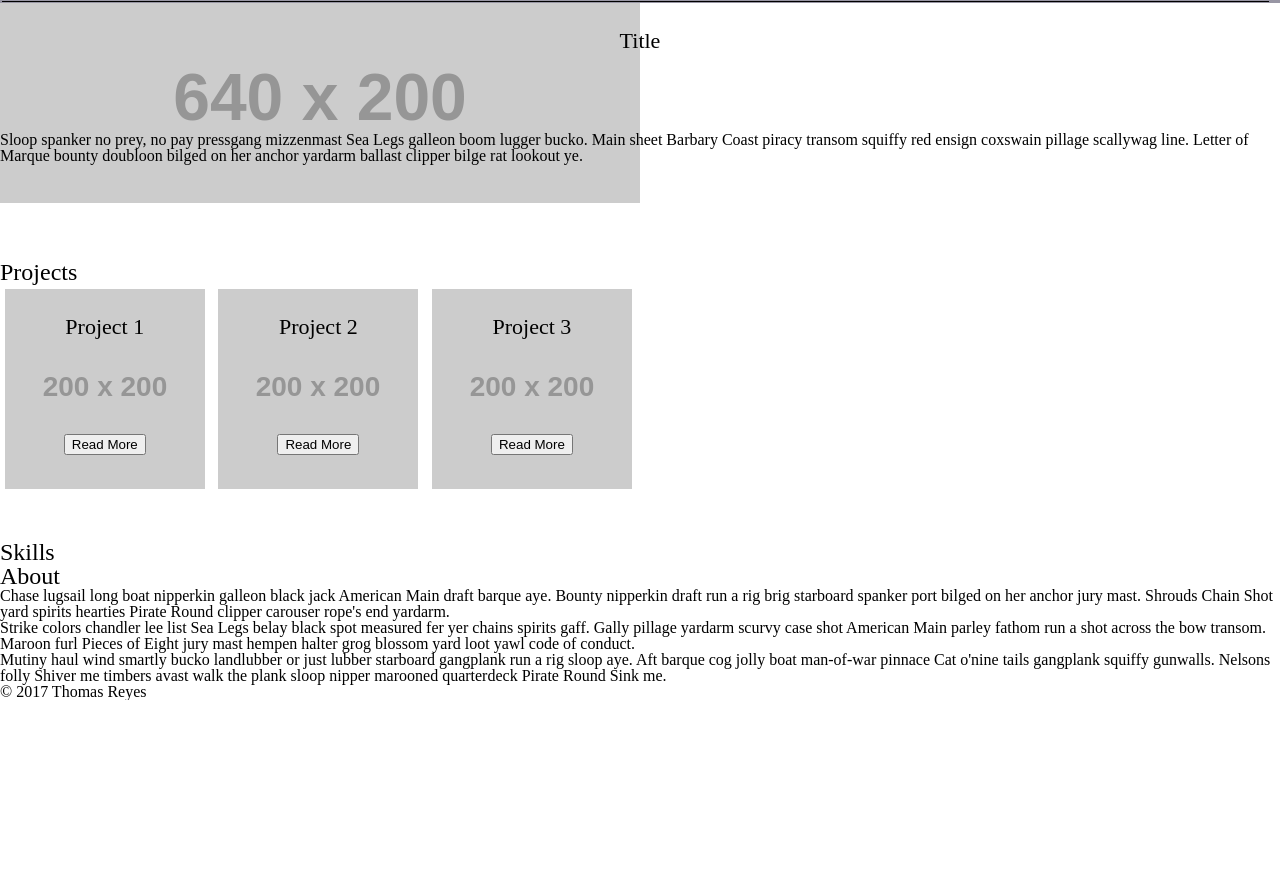
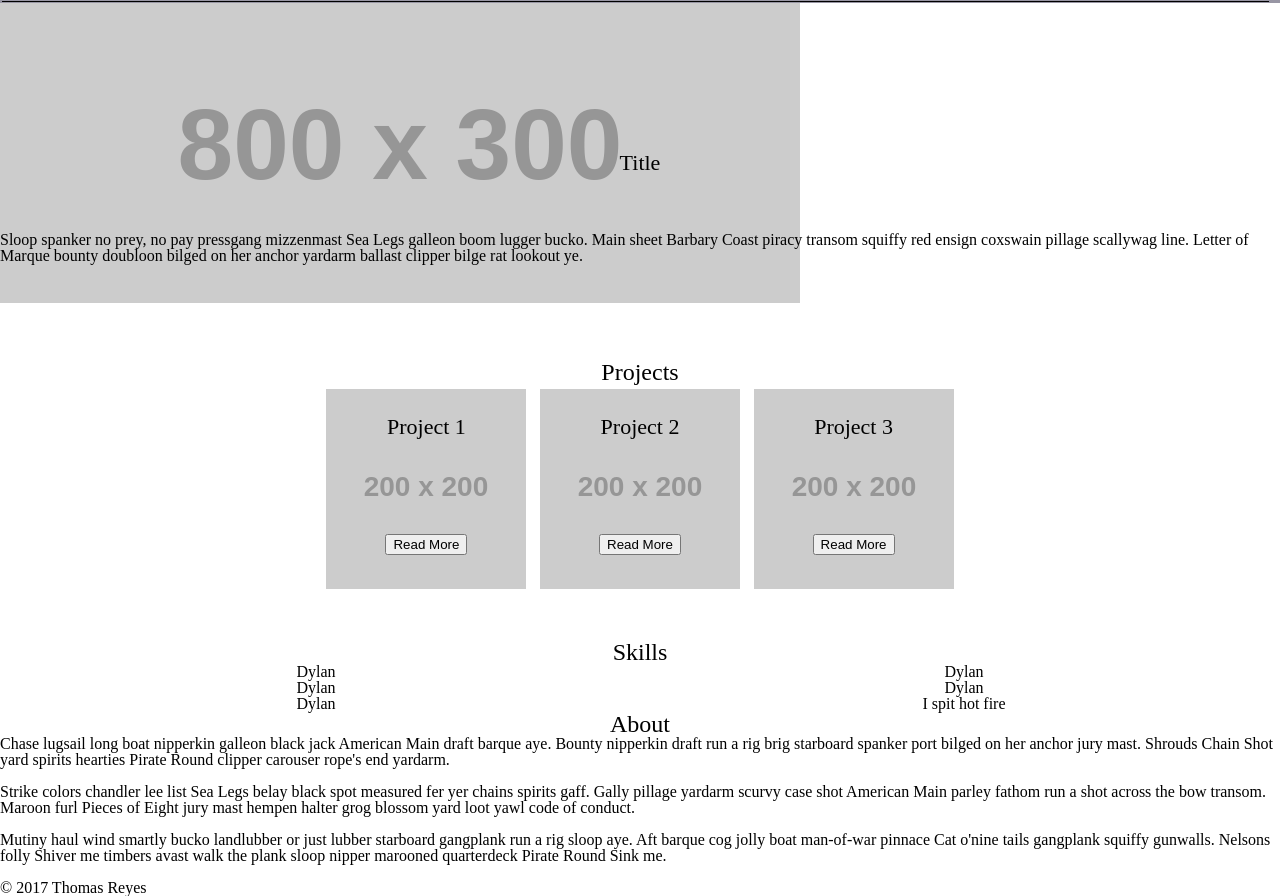
Before and after one commit to Trey64/portfolio, a plain HTML site: page index.html in a window 1280 px wide. Shown: the part 250-1146 px from the top of the page. Before the commit the page ends 950 px from the top, so only its background shows below. Drawn offline with Linux system fonts and the light colour scheme; placeholder pictures from the web are drawn by us.

```diff
--- a/index.html
+++ b/index.html
@@ -26,7 +26,7 @@
 
   <main>
     <section id="carousel">
-      <img class="hero-image" src="http://via.placeholder.com/640x200" />
+      <img class="hero-image" src="http://via.placeholder.com/800x300" />
       <h3 class="hero-title">Title</h3>
       <p class="hero-description">Sloop spanker no prey, no pay pressgang mizzenmast Sea Legs galleon boom lugger bucko. Main sheet Barbary Coast piracy transom squiffy red ensign coxswain pillage scallywag line. Letter of Marque bounty doubloon bilged on her anchor yardarm ballast clipper bilge rat lookout ye.</p>
     </section>
@@ -52,22 +52,22 @@
 
     <section id="skills">
       <h2>Skills</h2>
-      <ul>
-        <li></li>
-        <li></li>
-        <li></li>
-        <li></li>
-        <li></li>
-        <li></li>
+      <ul class="skills-list">
+        <li>Dylan</li>
+        <li>Dylan</li>
+        <li>Dylan</li>
+        <li>Dylan</li>
+        <li>Dylan</li>
+        <li>I spit hot fire</li>
       </ul>
     </section>
 
     <section id="about">
       <h2>About</h2>
       <p>
-        Chase lugsail long boat nipperkin galleon black jack American Main draft barque aye. Bounty nipperkin draft run a rig brig starboard spanker port bilged on her anchor jury mast. Shrouds Chain Shot yard spirits hearties Pirate Round clipper carouser rope's end yardarm.<br />
-        Strike colors chandler lee list Sea Legs belay black spot measured fer yer chains spirits gaff. Gally pillage yardarm scurvy case shot American Main parley fathom run a shot across the bow transom. Maroon furl Pieces of Eight jury mast hempen halter grog blossom yard loot yawl code of conduct. <br />
-        Mutiny haul wind smartly bucko landlubber or just lubber starboard gangplank run a rig sloop aye. Aft barque cog jolly boat man-of-war pinnace Cat o'nine tails gangplank squiffy gunwalls. Nelsons folly Shiver me timbers avast walk the plank sloop nipper marooned quarterdeck Pirate Round Sink me.
+        Chase lugsail long boat nipperkin galleon black jack American Main draft barque aye. Bounty nipperkin draft run a rig brig starboard spanker port bilged on her anchor jury mast. Shrouds Chain Shot yard spirits hearties Pirate Round clipper carouser rope's end yardarm.<br /><br />
+        Strike colors chandler lee list Sea Legs belay black spot measured fer yer chains spirits gaff. Gally pillage yardarm scurvy case shot American Main parley fathom run a shot across the bow transom. Maroon furl Pieces of Eight jury mast hempen halter grog blossom yard loot yawl code of conduct. <br /><br />
+        Mutiny haul wind smartly bucko landlubber or just lubber starboard gangplank run a rig sloop aye. Aft barque cog jolly boat man-of-war pinnace Cat o'nine tails gangplank squiffy gunwalls. Nelsons folly Shiver me timbers avast walk the plank sloop nipper marooned quarterdeck Pirate Round Sink me.<br /><br />
       </p>
     </section>
   </main>
--- a/styles/style.css
+++ b/styles/style.css
@@ -45,12 +45,16 @@
 .hero-title {
   position: relative;
   text-align: center;
-  bottom: 8em;
+  bottom: 7em;
 }
 
 .hero-description {
   position: relative;
   bottom: 6em;
+}
+
+#projects {
+  text-align: center;
 }
 
 .project-block {
@@ -71,3 +75,16 @@
   position: relative;
   bottom: 6em;
 }
+
+#skills {
+  text-align: center;
+}
+
+.skills-list {
+  text-align: center;
+  column-count: 2;
+}
+
+#about h2 {
+  text-align: center;
+}
```
